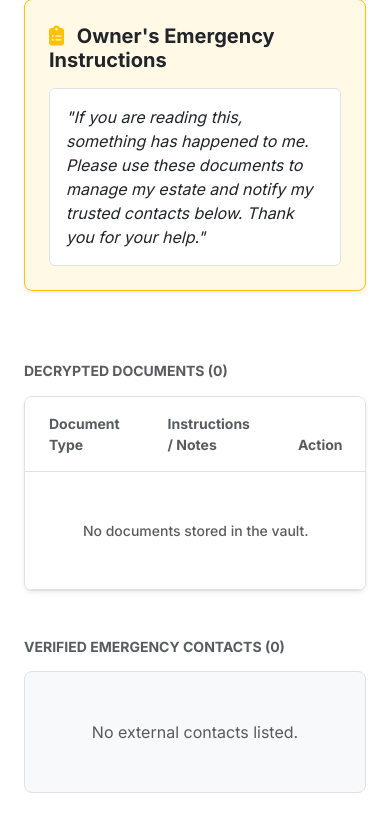
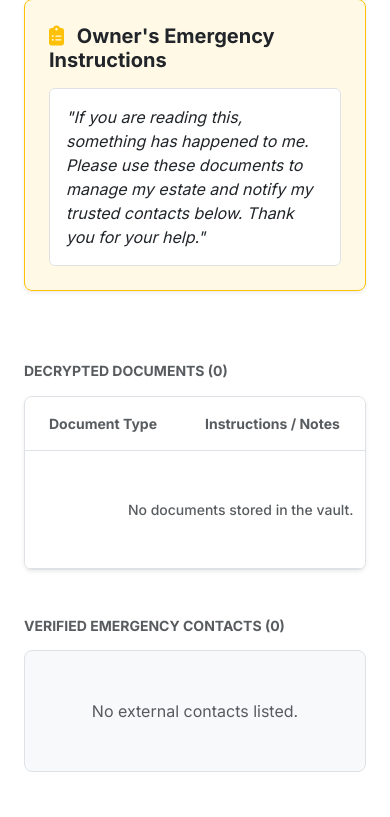
Before and after one commit to mthimkulu23/Digital-Life-Organizer-for-Families, a Flask app: template templates/vault.html in a window 390 px wide. Shown: the part 395-1212 px from the top of the page. After the commit the page ends 1167 px from the top, so only its background shows below. Run offline with Flask 3, Linux system fonts and the light colour scheme; the template is opened without the code that fills it, so the values that code supplies are empty; the visitor is signed in with stand-in values (Sample User, id 1).

Commit message:
fix(ui): make documents table responsive on mobile in vault view

```diff
--- a/templates/vault.html
+++ b/templates/vault.html
@@ -20,7 +20,8 @@
 
 <h6 class="text-uppercase fw-bold text-muted small mt-2 mb-3">DECRYPTED DOCUMENTS ({{ documents|length }})</h6>
 <div class="bg-white rounded-3 shadow-sm border mb-5 overflow-hidden">
-    <table class="table table-hover mb-0 align-middle">
+    <div class="table-responsive">
+        <table class="table table-hover mb-0 align-middle text-nowrap">
             <thead class="bg-light">
                 <tr>
                     <th class="py-3 px-4 fw-bold text-muted small">Document Type</th>
@@ -35,7 +36,7 @@
                         <i class="fa-solid fa-file-contract text-primary bg-primary bg-opacity-10 p-2 rounded me-2"></i>
                         {{ doc.doc_type }}
                     </td>
-                <td class="px-4 py-3 border-light text-muted small">
+                    <td class="px-4 py-3 border-light text-muted small text-wrap" style="min-width: 200px;">
                         {{ doc.notes or 'No notes provided' }}
                     </td>
                     <td class="px-4 py-3 border-light text-end">
@@ -49,6 +50,7 @@
                 {% endfor %}
             </tbody>
         </table>
+    </div>
 </div>
 
 <h6 class="text-uppercase fw-bold text-muted small mt-2 mb-3">VERIFIED EMERGENCY CONTACTS ({{ contacts|length }})</h6>
```
Lines whose indentation alone changed are shown as unchanged.
